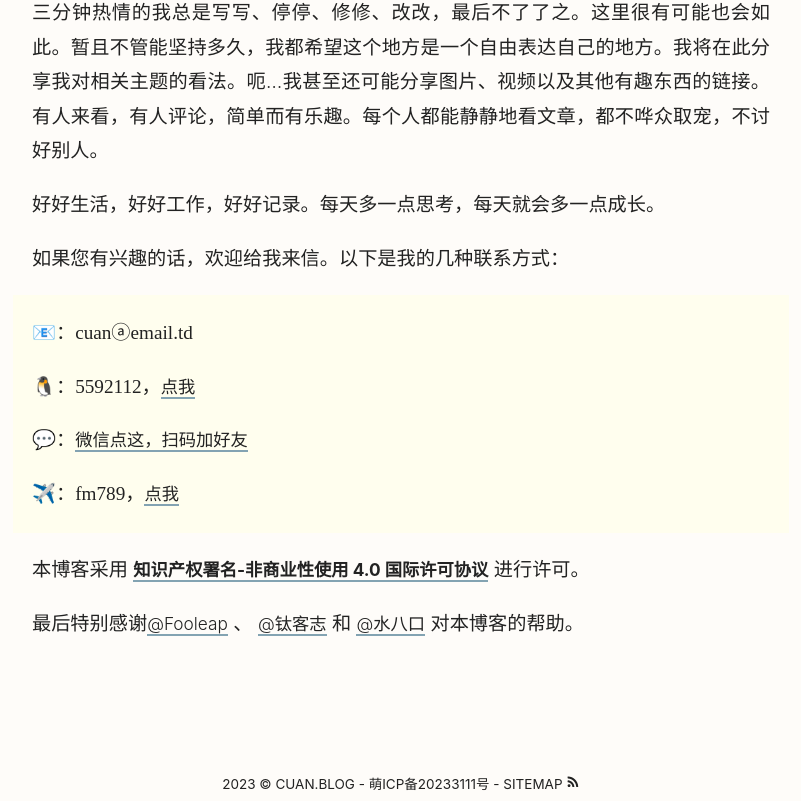
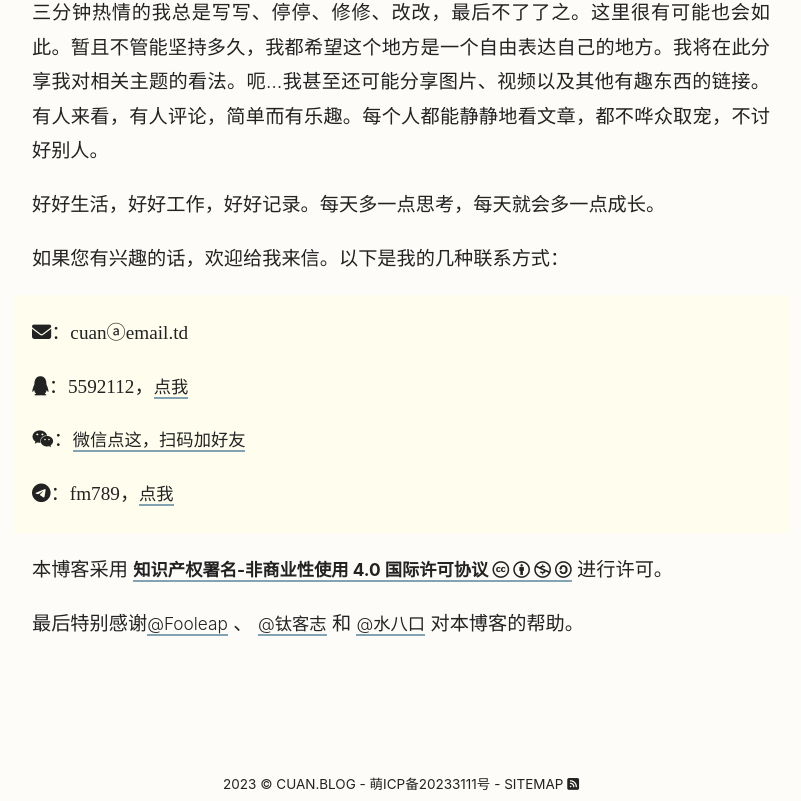
Before and after one commit to ColinAZ/blog, a Jekyll site: the page built from _pages/about.md, in a window 1280 px wide and 900 px high, scrolled down 823 px, cut to the strip 99-900 px from the top of the window. Shown: the whole strip, without its empty margins (239-1040 px from the left). Built offline with Jekyll 4.4.1, drawn with Linux system fonts in a browser that asks for light colours; nearby versions of some CDN libraries; some web fonts are replaced; comment, search, counter and statistics services are not loaded; a style sheet for code colours, icons or effects is not loaded.

Commit message:
增加font-awesome

```diff
--- a/_includes/footer.html
+++ b/_includes/footer.html
@@ -1,6 +1,6 @@
 <footer>
   <span>
-    <time>{{ site.time | date: '%Y' }}</time> © <a href="{{ '/' | prepend: site.baseurl }}" title="Cuan.Blog">CUAN.BLOG</a> - <a href="https://icp.gov.moe/?keyword=20233111" target="_blank">萌ICP备20233111号</a> - <a href="{{ '/sitemap.xml' | prepend: site.baseurl }}" title="Sitemap">SITEMAP</a> <a href="{{ '/feed.xml' | prepend: site.baseurl }}" title="RSS"><svg style="width:1em" xmlns="http://www.w3.org/2000/svg" viewBox="0 -256 1792 1792"><path d="M596.61 1154.17q0 80-56 136t-136 56q-80 0-136-56t-56-136q0-80 56-136t136-56q80 0 136 56t56 136zm512 123q2 28-17 48-18 21-47 21h-135q-25 0-43-16.5t-20-41.5q-22-229-184.5-391.5t-391.5-184.5q-25-2-41.5-20t-16.5-43v-135q0-29 21-47 17-17 43-17h5q160 13 306 80.5t259 181.5q114 113 181.5 259t80.5 306zm512 2q2 27-18 47-18 20-46 20h-143q-26 0-44.5-17.5t-19.5-42.5q-12-215-101-408.5t-231.5-336q-142.5-142.5-336-231.5t-408.5-102q-25-1-42.5-19.5t-17.5-43.5v-143q0-28 20-46 18-18 44-18h3q262 13 501.5 120t425.5 294q187 186 294 425.5t120 501.5z" fill="currentColor"/></svg></a>
+    <time>{{ site.time | date: '%Y' }}</time> © <a href="{{ '/' | prepend: site.baseurl }}" title="Cuan.Blog">CUAN.BLOG</a> - <a href="https://icp.gov.moe/?keyword=20233111" target="_blank">萌ICP备20233111号</a> - <a href="{{ '/sitemap.xml' | prepend: site.baseurl }}" title="Sitemap">SITEMAP</a> <a href="{{ '/feed.xml' | prepend: site.baseurl }}" title="RSS"><i class="fa-solid fa-square-rss"></i></a>
   </span>
 </footer>
 <script src="//lib.baomitu.com/jquery/3.6.3/jquery.min.js"></script>
--- a/_includes/head.html
+++ b/_includes/head.html
@@ -12,7 +12,8 @@
   <link rel="dns-prefetch" href="//tcb-api.tencentcloudapi.com">
   <link rel="dns-prefetch" href="//lib.baomitu.com">
   <link rel="dns-prefetch" href="//china.s3.ladydaily.com">
-  <link  rel="stylesheet" href="//lib.baomitu.com/lxgw-wenkai-screen-webfont/1.6.0/lxgwwenkaiscreen.min.css">
+  <link rel="stylesheet" href="//lib.baomitu.com/lxgw-wenkai-screen-webfont/1.6.0/lxgwwenkaiscreen.min.css">
+  <link rel="stylesheet" href="https://lib.baomitu.com/font-awesome/6.3.0/css/all.min.css">
   <link rel="stylesheet" href="/main.min.css?v=1.1">
   <link rel="apple-touch-icon" sizes="180x180" href="//china.s3.ladydaily.com/icons/apple-touch-icon.png">
   <link rel="icon" type="image/png" sizes="32x32" href="//china.s3.ladydaily.com/icons/favicon-32x32.png">
--- a/_includes/navigation.html
+++ b/_includes/navigation.html
@@ -11,7 +11,7 @@
 			<li><a href="{{ '/archive' | prepend: site.baseurl }}" style="color:#61bfad">归档</a></li>
 			<li><a href="{{ '/about' | prepend: site.baseurl }}" style="color:#fd8b8b">作者</a></li>
 			<li><a href="{{ '/friend' | prepend: site.baseurl }}" style="color:#ffab00">朋友</a></li>
-			<li><a href="{{ '/search' | prepend: site.baseurl }}"><svg data-icon="search" xmlns="http://www.w3.org/2000/svg" viewBox="0 0 512 512" style="vertical-align:middle;color:#99ccff;width:1rem;height:1rem"><path fill="currentColor" d="M505 442.7L405.3 343c-4.5-4.5-10.6-7-17-7H372c27.6-35.3 44-79.7 44-128C416 93.1 322.9 0 208 0S0 93.1 0 208s93.1 208 208 208c48.3 0 92.7-16.4 128-44v16.3c0 6.4 2.5 12.5 7 17l99.7 99.7c9.4 9.4 24.6 9.4 33.9 0l28.3-28.3c9.4-9.4 9.4-24.6.1-34zM208 336c-70.7 0-128-57.2-128-128 0-70.7 57.2-128 128-128 70.7 0 128 57.2 128 128 0 70.7-57.2 128-128 128z"/></svg></a></li>
+			<li><a href="{{ '/search' | prepend: site.baseurl }}"><i class="fa-solid fa-magnifying-glass" style="color:#99ccff"></i></a></li>
 		</ul>
 	</div>
 	<div class="dropdown">
--- a/_pages/about.md
+++ b/_pages/about.md
@@ -20,15 +20,15 @@ author: 熊的猫
 
 如果您有兴趣的话，欢迎给我来信。以下是我的几种联系方式：
 
->📧：cuanⓐemail.td
+><i class="fa-solid fa-envelope"></i>：cuanⓐemail.td
 >
->🐧：5592112，[点我](http://wpa.qq.com/msgrd?v=3&uin=5592112&site=qq&menu=yes){:target="_blank"}
+><i class="fa-brands fa-qq"></i>：5592112，[点我](http://wpa.qq.com/msgrd?v=3&uin=5592112&site=qq&menu=yes){:target="_blank"}
 >
->💬：[微信点这，扫码加好友](https://www.douban.com/photos/photo/2625796574/){:target="_blank"}
+><i class="fa-brands fa-weixin"></i>：[微信点这，扫码加好友](https://www.douban.com/photos/photo/2625796574/){:target="_blank"}
 >
->✈️：fm789，[点我](https://t.me/fm876){:target="_blank"}
+><i class="fa-brands fa-telegram"></i>：fm789，[点我](https://t.me/fm876){:target="_blank"}
 
-本博客采用 **[知识产权署名-非商业性使用 4.0 国际许可协议](https://creativecommons.org/licenses/by-nc-sa/4.0/deed.zh){:target="_blank"}** 进行许可。
+本博客采用 **[知识产权署名-非商业性使用 4.0 国际许可协议 <i class="fa-brands fa-creative-commons"></i> <i class="fa-brands fa-creative-commons-by"></i> <i class="fa-brands fa-creative-commons-nc"></i> <i class="fa-brands fa-creative-commons-sa"></i>](https://creativecommons.org/licenses/by-nc-sa/4.0/deed.zh){:target="_blank"}** 进行许可。
 
 最后特别感谢[@Fooleap](https://blog.fooleap.org/){:target="_blank"} 、 [@钛客志](https://fffou.com/){:target="_blank"} 和  [@水八口](https://blog.shuiba.co/){:target="_blank"} 对本博客的帮助。
 
--- a/index.html
+++ b/index.html
@@ -8,7 +8,7 @@ layout: default
       <h2 class="catalogue-title">
 		<a href="{{ post.url | prepend: site.baseurl }}">{{ post.title }}</a>
 	  </h2>
-		<div class="catalogue-time">📅{{ post.date | date: "%Y-%m-%d" }} · 👤熊の猫</div>
+		<div class="catalogue-time"><i class="fa-regular fa-calendar-days"></i>{{ post.date | date: "%Y-%m-%d" }} · <i class="fa-solid fa-user"></i>熊の猫</div>
         <p>
           {{ post.content | strip_html | truncate:120 }}&nbsp;<a class="read-more" href="{{ post.url | prepend: site.baseurl }}">Read More»</a>
           </p>
```
